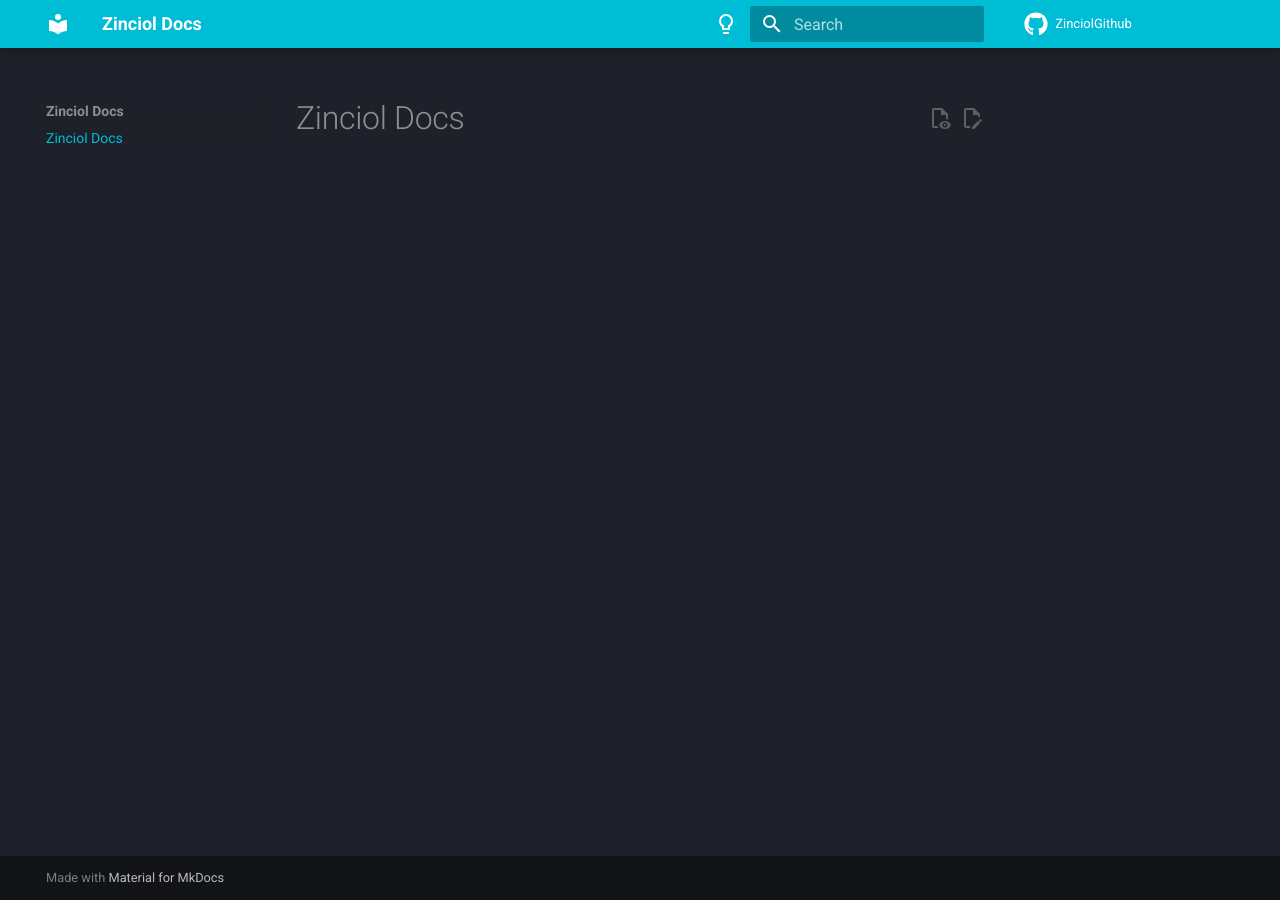
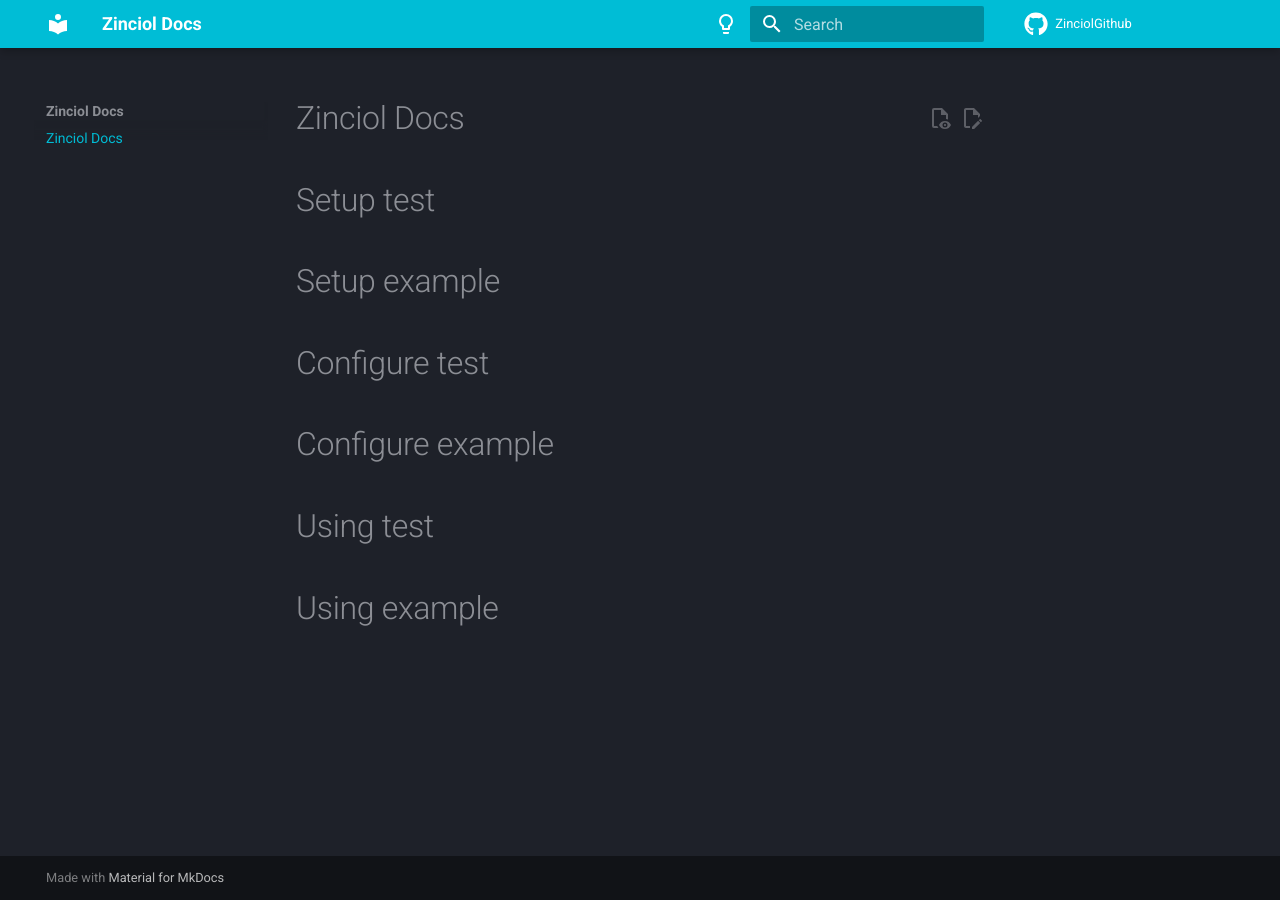
Before and after one commit to Zinciol/zinciol.github.io, an MkDocs documentation site: the page built from docs/index.md, in a window 1280 px wide. Built offline with MkDocs 1.6.1 and Material for MkDocs 9.7.7, drawn with Linux system fonts in a browser that asks for light colours; comment, search, counter and statistics services are not loaded.

Commit message:
added more content
trying to make scroll to top btn appear

```diff
--- a/docs/index.md
+++ b/docs/index.md
@@ -1 +1,7 @@
-#Zinciol Docs
+# Zinciol Docs
+# Setup test
+# Setup example
+# Configure test
+# Configure example
+# Using test
+# Using example
```
